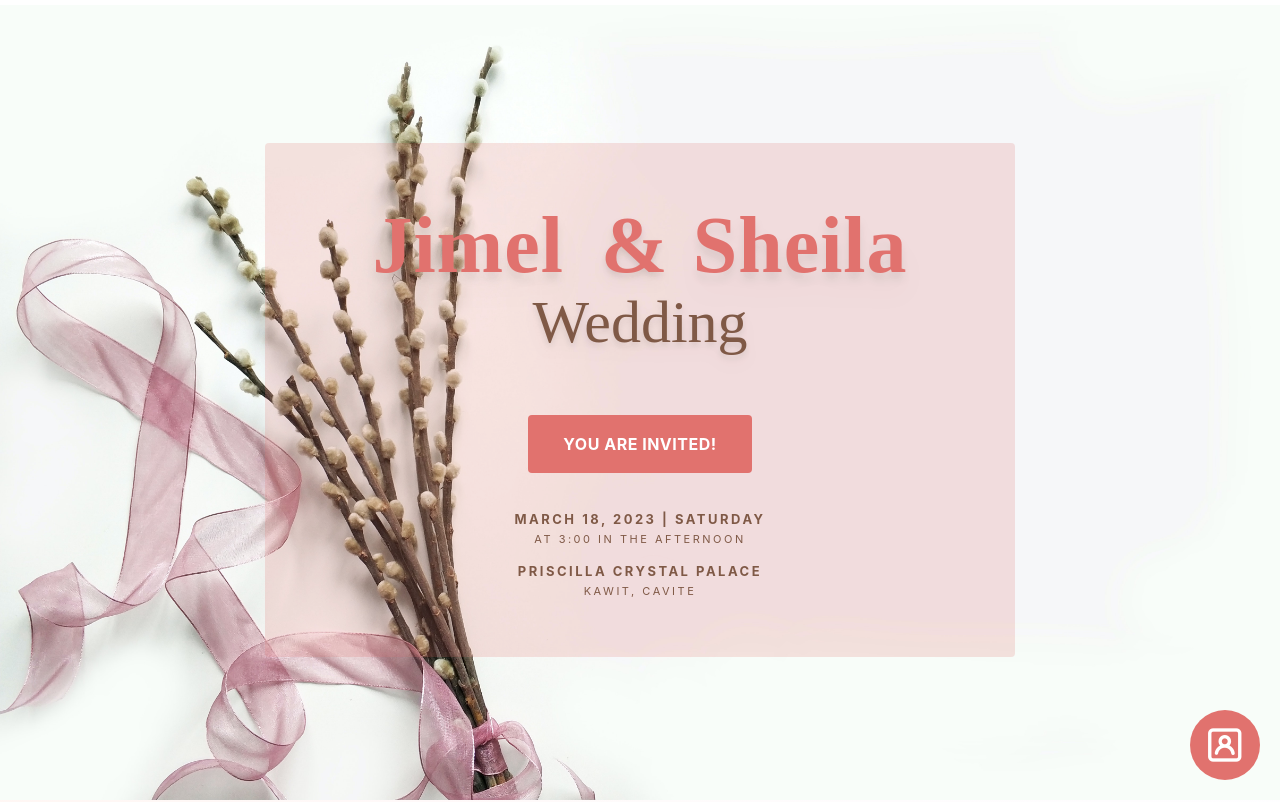
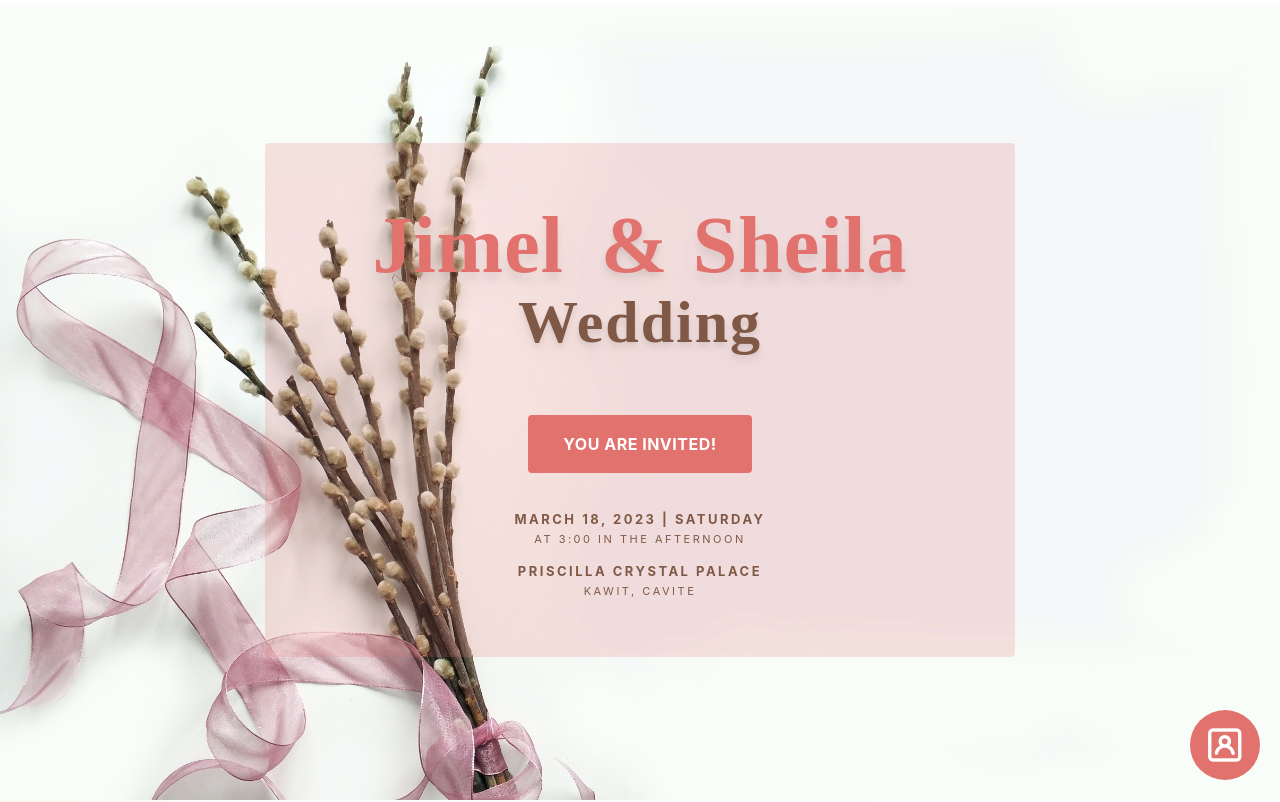
Before and after one commit to Keemchard/Wedding-Invitation, a React (Create React App) app: page / in a window 1280 px wide. Shown: the top 802 px of the page. Built offline with nearby package versions, Linux system fonts and the light colour scheme; no server answers; a web font is replaced by a local one.

Commit message:
update sec 1 text font weight

```diff
--- a/src/pages/main-page/sections/Section1.tsx
+++ b/src/pages/main-page/sections/Section1.tsx
@@ -32,7 +32,7 @@ const Section1: FC<Prop> = ({ handleClick }) => {
                 Sheila
               </span>
             </p>
-            <p className="wed-title wed-1 text-[60px] drop-shadow-lg">
+            <p className="wed-title wed-1 text-[60px] font-semibold tracking-[2px] drop-shadow-lg">
               Wedding{" "}
             </p>
           </div>
```
